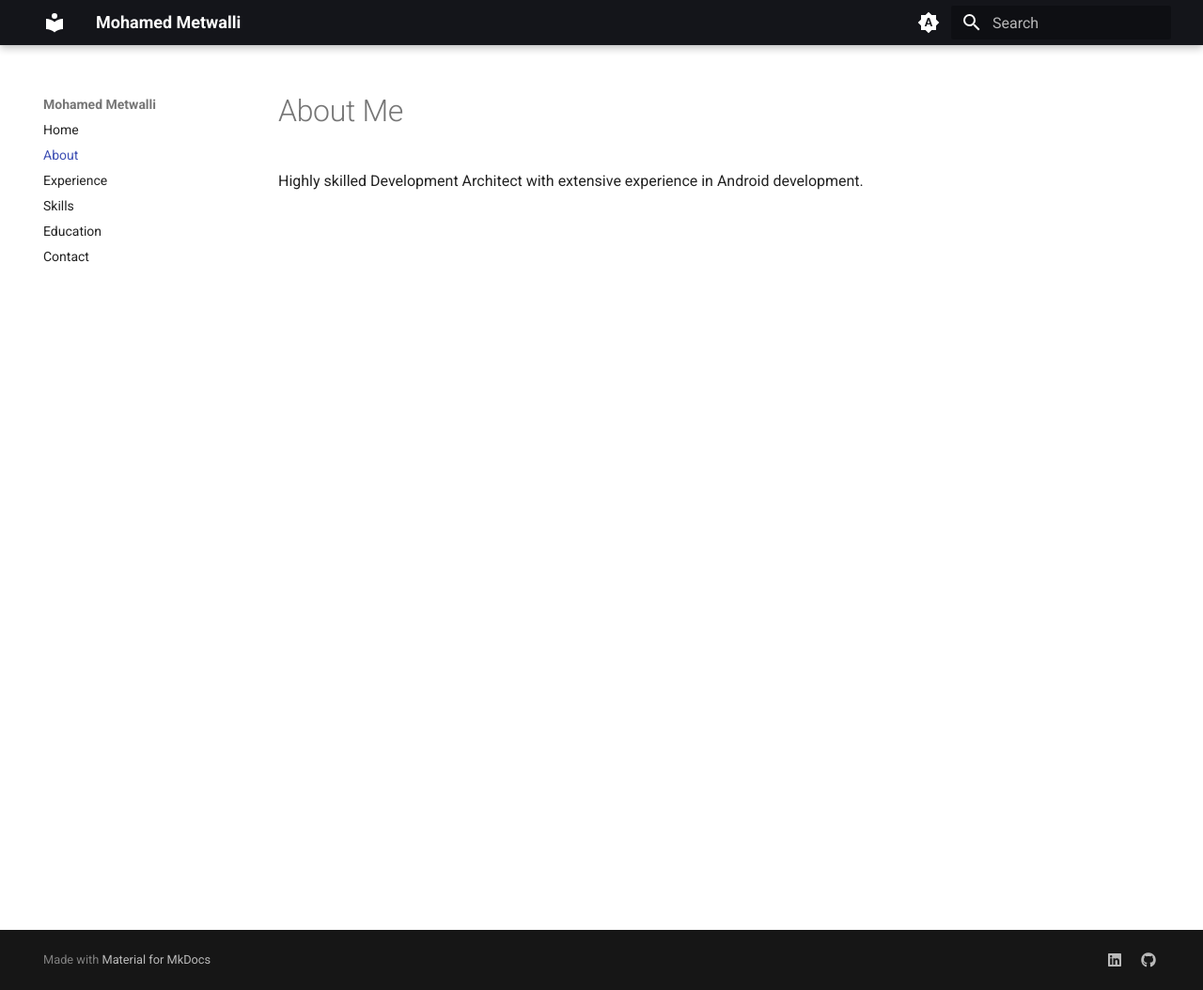
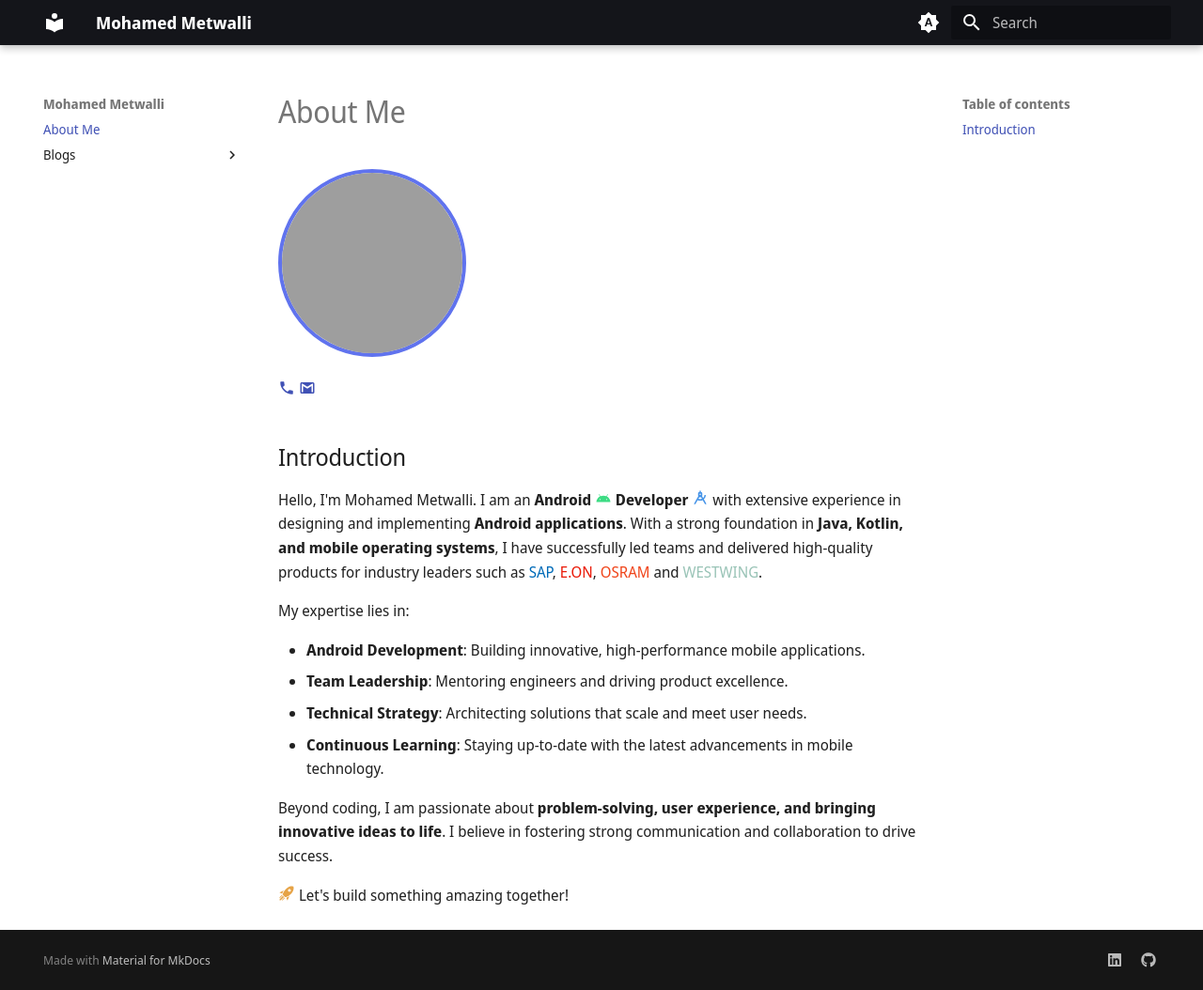
Before and after one commit to mtwalli/me, an MkDocs documentation site: the page built from docs/about.md, in a window 1280 px wide and 1054 px high. Shown: the whole window at 94% size. Built offline with MkDocs 1.6.1 and Material for MkDocs 9.7.7, drawn with Linux system fonts in a browser that asks for light colours; grey boxes are pictures that could not be loaded.

Commit message:
Refactor

```diff
--- a/docs/about.md
+++ b/docs/about.md
@@ -1,3 +1,18 @@
 # About Me
+![Image](./assets/image.png){ style="border-radius: 50%; width: 200px; height: 200px; object-fit: cover; border: 4px solid #6073ee;" }
 
-Highly skilled Development Architect with extensive experience in Android development.
+[:material-phone:](tel:+4915223643969)  [:material-gmail:](mailto:mi.metwalli@gmail.com)
+## Introduction
+
+Hello, I'm Mohamed Metwalli. I am an **Android :material-android:{.android} Developer :material-android-studio:{.android_studio}** with extensive experience in designing and implementing **Android applications**. With a strong foundation in **Java, Kotlin, and mobile operating systems**, I have successfully led teams and delivered high-quality products for industry leaders such as <span class="sap">SAP</span>, <span class="eon">E.ON</span>, <span class="osram">OSRAM</span> and <span class="westwing">WESTWING</span>.
+
+My expertise lies in:
+
+- **Android Development**: Building innovative, high-performance mobile applications.
+- **Team Leadership**: Mentoring engineers and driving product excellence.
+- **Technical Strategy**: Architecting solutions that scale and meet user needs.
+- **Continuous Learning**: Staying up-to-date with the latest advancements in mobile technology.
+
+Beyond coding, I am passionate about **problem-solving, user experience, and bringing innovative ideas to life**. I believe in fostering strong communication and collaboration to drive success.
+
+:material-rocket-launch:{.rocket} Let's build something amazing together!
--- /dev/null
+++ b/docs/stylesheets/extra.css
@@ -0,0 +1,26 @@
+.android {
+    color: #3DDC84;
+  }
+
+.android_studio {
+    color: #4694e8;
+  }
+
+.rocket {
+    color: #e6a346;
+  }
+
+.sap {
+    color: #006BB8;
+  }
+.eon {
+    color: #EA1C0A;
+  }
+
+.osram {
+    color: #f0461c;
+  }
+
+.westwing {
+    color: #9ac4b7;
+  }
--- a/mkdocs.yml
+++ b/mkdocs.yml
@@ -1,13 +1,10 @@
 site_name: Mohamed Metwalli
-nav:
-  - Home: index.md
-  - About: about.md
-  - Experience: experience.md
-  - Skills: skills.md
-  - Education: education.md
-  - Contact: contact.md
+
 
 theme:
+  font:
+    text: Noto Sans Display
+    code: Noto Sans Mono
   name: material
   palette:
     # Palette toggle for automatic mode
@@ -33,10 +30,22 @@ theme:
         name: Switch to system preference
 
 markdown_extensions:
+  - attr_list
+  - md_in_html
   - toc:
       permalink: true
   - pymdownx.highlight
   - pymdownx.superfences
+  - pymdownx.highlight:
+      anchor_linenums: true
+      line_spans: __span
+      pygments_lang_class: true
+  - pymdownx.inlinehilite
+  - pymdownx.snippets
+  - pymdownx.superfences
+  - pymdownx.emoji:
+      emoji_index: !!python/name:material.extensions.emoji.twemoji # (1)!
+      emoji_generator: !!python/name:material.extensions.emoji.to_svg
 
 extra:
   social:
@@ -44,3 +53,6 @@ extra:
       link: https://www.linkedin.com/in/metwalli
     - icon: fontawesome/brands/github
       link: https://github.com/mtwalli
+
+extra_css:
+  - stylesheets/extra.css
```
Also changed, not shown: docs/blogs/blog.md (added, +1 -0 lines), docs/contact.md (deleted, +0 -9 lines), docs/education.md (deleted, +0 -4 lines), docs/experience.md (deleted, +0 -8 lines), docs/index.md (deleted, +0 -3 lines), docs/skills.md (deleted, +0 -5 lines), 1 other file.
